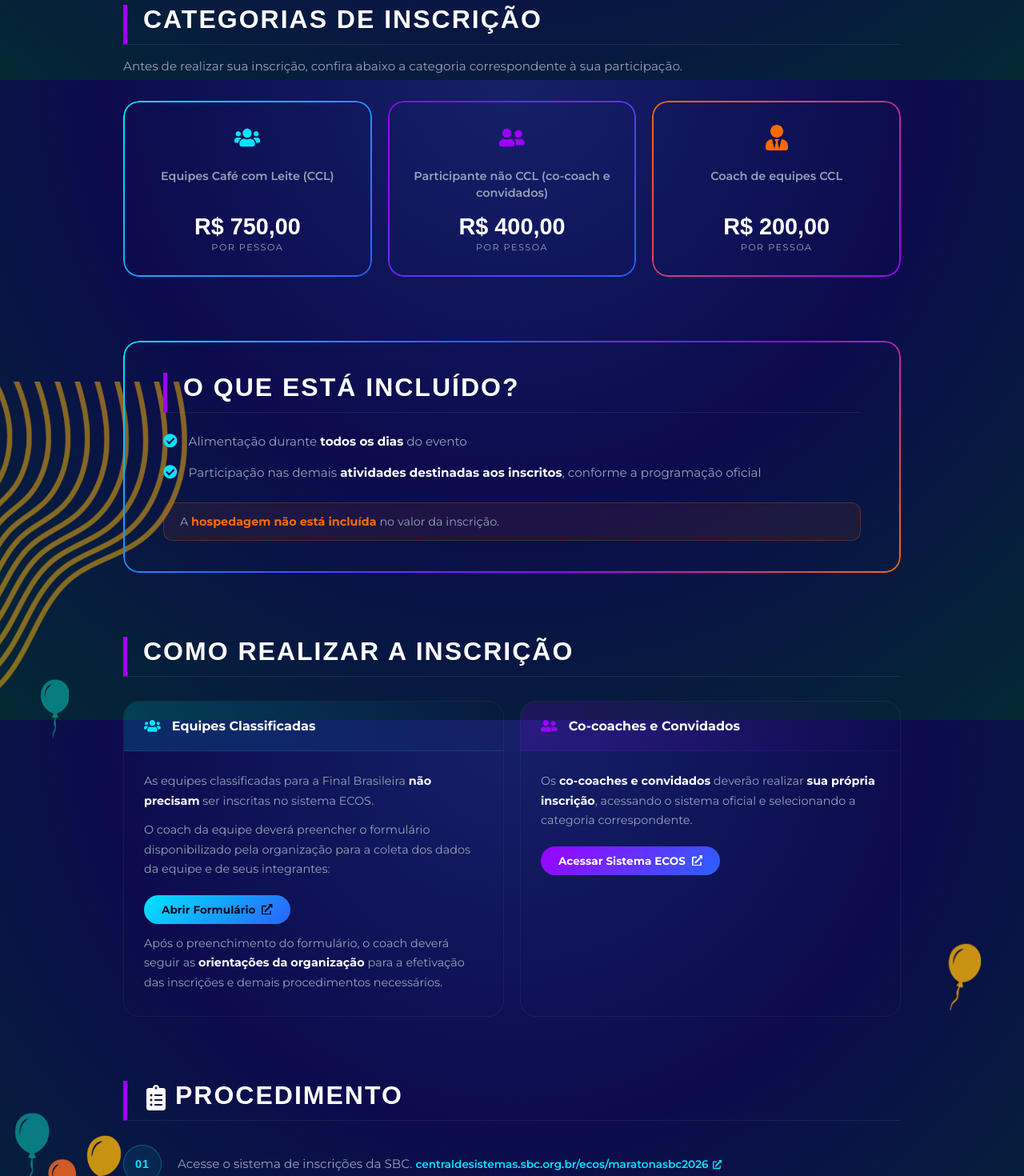
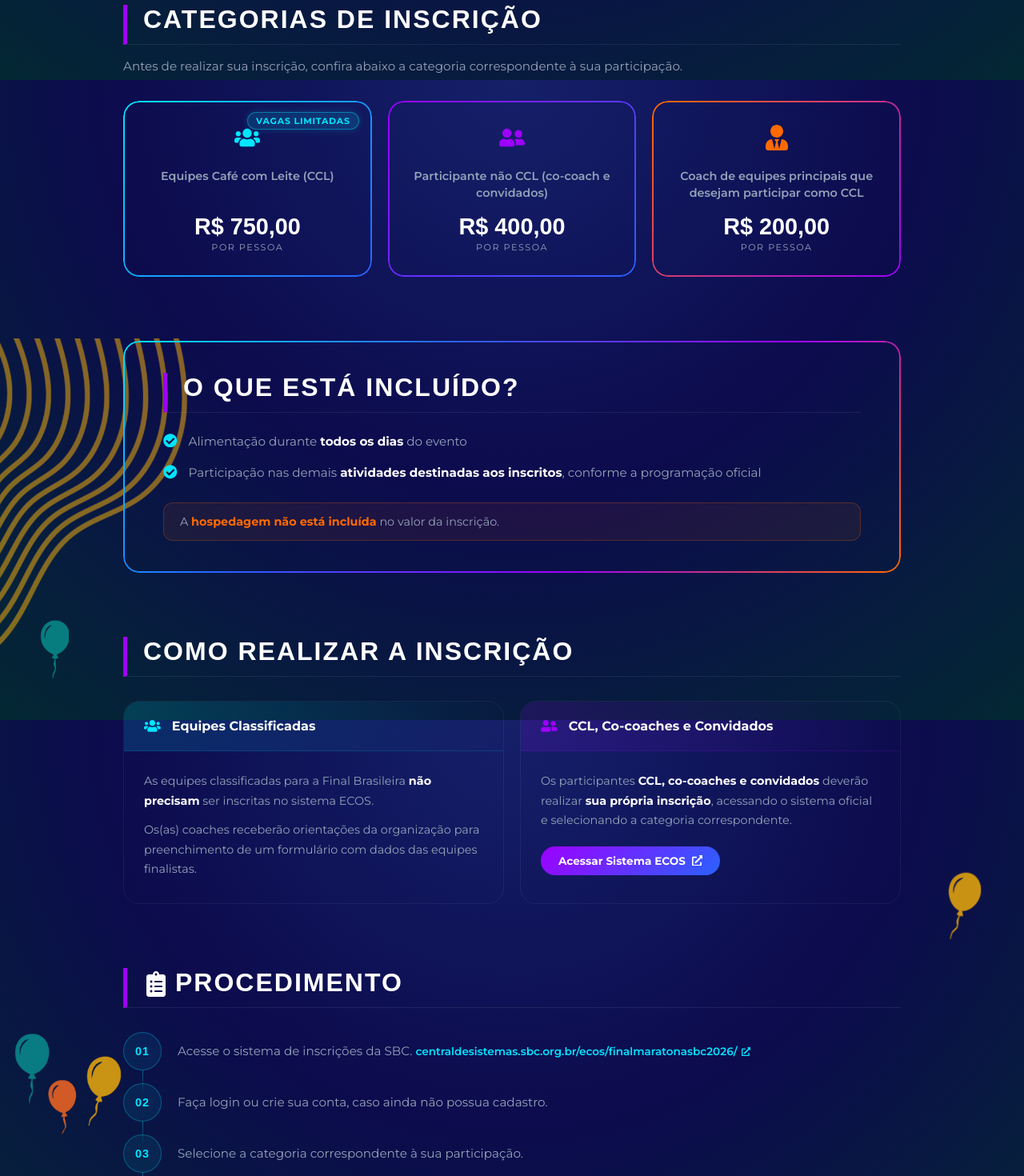
Before and after one commit to ShayeneFigueredo/site-maratona-sbc, a React (Vite) app: page /inscricoes in a window 1280 px wide. Shown: the part 700-2170 px from the top of the page at 80% size. Built offline with nearby package versions, Linux system fonts and the light colour scheme; a web font is replaced by a local one.

Commit message:
edicoes na pagina de inscricoes

```diff
--- a/src/pages/Inscricoes.jsx
+++ b/src/pages/Inscricoes.jsx
@@ -16,6 +16,7 @@ export default function Inscricoes() {
       id: 1,
       icon: <FaUsers />,
       titulo: "Equipes Café com Leite (CCL)",
+      vagasLimitadas: true,
       valor: "R$ 750,00",
       valorPorPessoa: "por pessoa",
       theme: "cyan",
@@ -31,7 +32,7 @@ export default function Inscricoes() {
     {
       id: 3,
       icon: <FaUserTie />,
-      titulo: "Coach de equipes CCL",
+      titulo: "Coach de equipes principais que desejam participar como CCL",
       valor: "R$ 200,00",
       valorPorPessoa: "por pessoa",
       theme: "orange",
@@ -57,7 +58,7 @@ export default function Inscricoes() {
     },
     {
       num: "05",
-      texto: "Após a conclusão, acompanhe a situação da inscrição pelo próprio sistema.",
+      texto: "Após a conclusão, aguarde o contato da equipe organizador para confirmar a inscrição e fazer o pagamento.",
     },
   ];
 
@@ -91,7 +92,7 @@ export default function Inscricoes() {
           </p>
           <a
             id="btn-inscricao-ecos"
-            href="https://centraldesistemas.sbc.org.br/ecos/maratonasbc2026"
+            href="https://centraldesistemas.sbc.org.br/ecos/finalmaratonasbc2026/"
             target="_blank"
             rel="noopener noreferrer"
             className="btn-inscricao-primary"
@@ -112,6 +113,9 @@ export default function Inscricoes() {
           <div className="categorias-grid">
             {categorias.map((cat) => (
               <div key={cat.id} className={`categoria-card theme-${cat.theme}`}>
+                {cat.vagasLimitadas && (
+                  <span className="categoria-vagas-badge">Vagas limitadas</span>
+                )}
                 <div className="categoria-icon">{cat.icon}</div>
                 <p className="categoria-titulo">{cat.titulo}</p>
                 <div className="categoria-valor-wrapper">
@@ -161,41 +165,26 @@ export default function Inscricoes() {
                   <strong>não precisam</strong> ser inscritas no sistema ECOS.
                 </p>
                 <p>
-                  O coach da equipe deverá preencher o formulário disponibilizado pela
-                  organização para a coleta dos dados da equipe e de seus integrantes:
-                </p>
-                <a
-                  id="btn-formulario-coach"
-                  href="https://forms.cloud.microsoft/r/uhnQib7Bds"
-                  target="_blank"
-                  rel="noopener noreferrer"
-                  className="btn-link-card"
-                >
-                  Abrir Formulário <FaExternalLinkAlt />
-                </a>
-                <p>
-                  Após o preenchimento do formulário, o coach deverá seguir as{" "}
-                  <strong>orientações da organização</strong> para a efetivação das
-                  inscrições e demais procedimentos necessários.
+                  Os(as) coaches receberão orientações da organização para preenchimento de um formulário com dados das equipes finalistas.
                 </p>
               </div>
             </div>
 
-            {/* Card: Co-coaches e Convidados */}
+            {/* Card: CCL, Co-coaches e Convidados */}
             <div className="como-card">
               <div className="como-card-header purple-header">
                 <FaUserFriends className="como-card-icon" />
-                <h3>Co-coaches e Convidados</h3>
+                <h3>CCL, Co-coaches e Convidados</h3>
               </div>
               <div className="como-card-body">
                 <p>
-                  Os <strong>co-coaches e convidados</strong> deverão realizar{" "}
+                  Os participantes <strong>CCL, co-coaches e convidados</strong> deverão realizar{" "}
                   <strong>sua própria inscrição</strong>, acessando o sistema oficial e
                   selecionando a categoria correspondente.
                 </p>
                 <a
                   id="btn-inscricao-cocoach"
-                  href="https://centraldesistemas.sbc.org.br/ecos/maratonasbc2026"
+                  href="https://centraldesistemas.sbc.org.br/ecos/finalmaratonasbc2026/"
                   target="_blank"
                   rel="noopener noreferrer"
                   className="btn-link-card purple"
@@ -227,12 +216,12 @@ export default function Inscricoes() {
                     <>
                       {" "}
                       <a
-                        href="https://centraldesistemas.sbc.org.br/ecos/maratonasbc2026"
+                        href="https://centraldesistemas.sbc.org.br/ecos/finalmaratonasbc2026/"
                         target="_blank"
                         rel="noopener noreferrer"
                         className="passo-link"
                       >
-                        centraldesistemas.sbc.org.br/ecos/maratonasbc2026
+                        centraldesistemas.sbc.org.br/ecos/finalmaratonasbc2026/
                         <FaExternalLinkAlt className="passo-ext" />
                       </a>
                     </>
--- a/src/styles/Inscricoes.css
+++ b/src/styles/Inscricoes.css
@@ -218,6 +218,23 @@
   gap: 14px;
   transition: transform 0.3s ease, box-shadow 0.3s ease;
   overflow: hidden;
+}
+
+.categoria-vagas-badge {
+  position: absolute;
+  top: 14px;
+  right: 16px;
+  background: rgba(0, 229, 255, 0.15);
+  border: 1px solid rgba(0, 229, 255, 0.4);
+  color: var(--neon-cyan);
+  font-size: 0.68rem;
+  font-weight: 700;
+  padding: 3px 10px;
+  border-radius: 50px;
+  text-transform: uppercase;
+  letter-spacing: 0.8px;
+  box-shadow: 0 0 10px rgba(0, 229, 255, 0.2);
+  z-index: 1;
 }
 
 .categoria-card::before {
```
